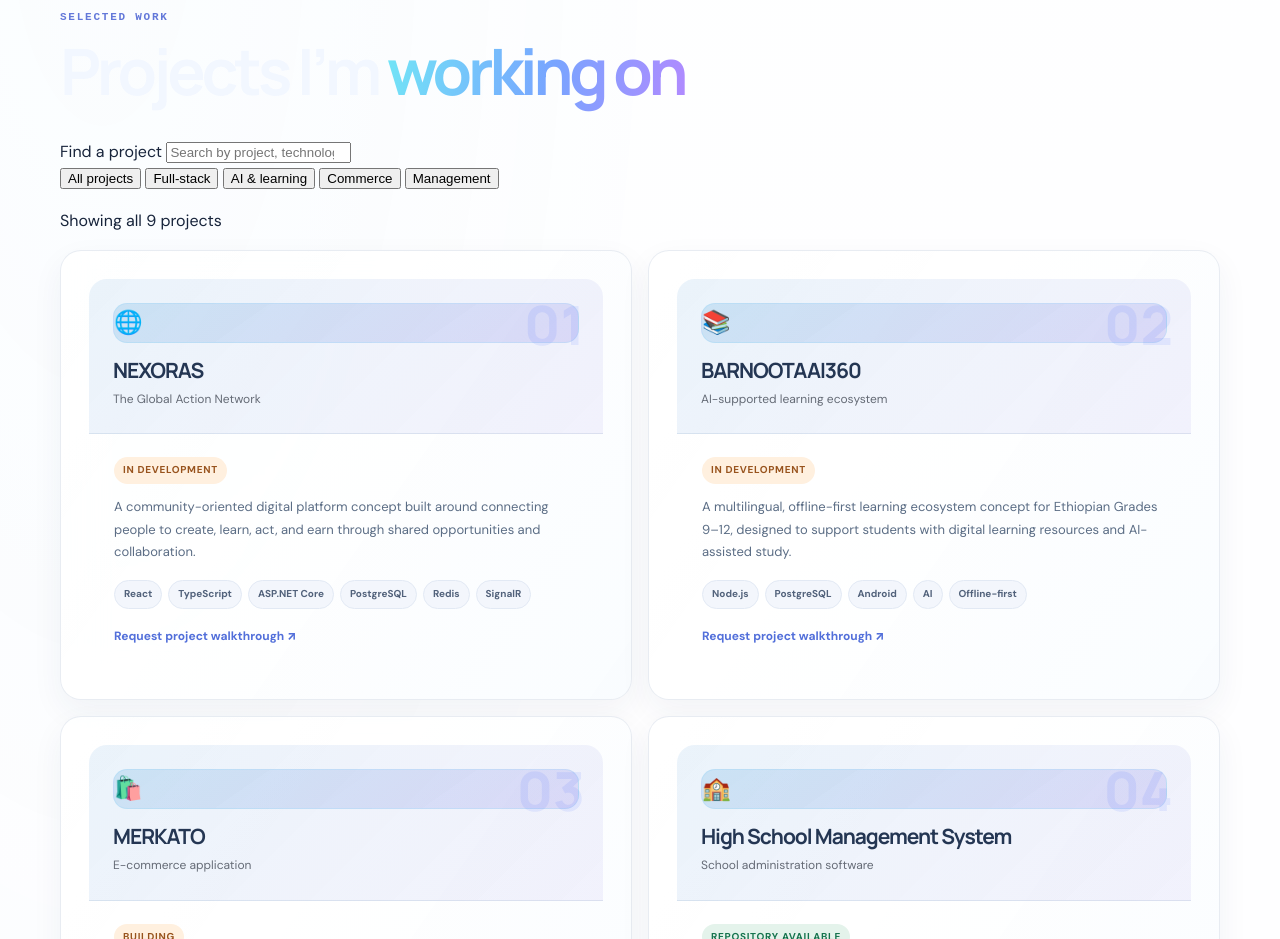
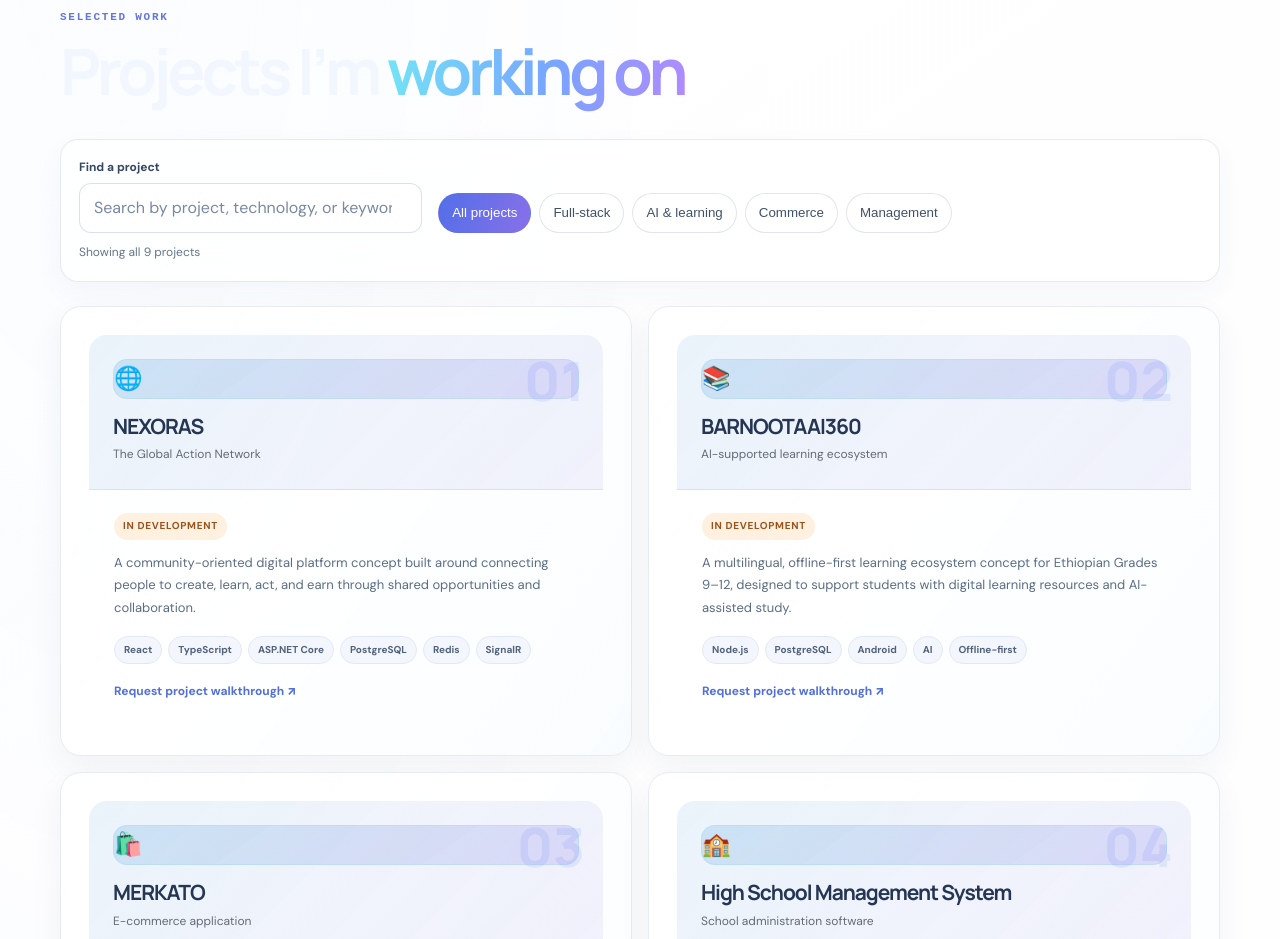
Before and after one commit to bekan25/bekan25.github.io, a plain HTML site: page index.html in a window 1280 px wide. Shown: the part 2600-3539 px from the top of the page. Drawn offline with Linux system fonts and the light colour scheme.

Commit message:
Style project discovery controls in light Aurora theme

```diff
--- a/assets/css/premium.css
+++ b/assets/css/premium.css
@@ -1670,3 +1670,81 @@ img{max-width:100%;height:auto}
     background:rgba(255,255,255,.97)!important;
   }
 }
+
+
+/* Project discovery controls — matching the light Aurora interface. */
+.project-tools{
+  display:grid;
+  grid-template-columns:minmax(180px, .45fr) minmax(260px,1fr);
+  align-items:end;
+  gap:10px 16px;
+  margin:0 0 24px;
+  padding:18px;
+  border:1px solid rgba(94,119,162,.15);
+  border-radius:18px;
+  background:rgba(255,255,255,.7);
+  box-shadow:0 10px 28px rgba(35,58,99,.045);
+  backdrop-filter:blur(14px);
+}
+.project-search-label{
+  grid-column:1/-1;
+  color:#344765;
+  font-size:12px;
+  font-weight:800;
+  margin-bottom:-5px;
+}
+.project-search{
+  width:100%;
+  min-width:0;
+  min-height:46px;
+  padding:11px 14px;
+  border:1px solid rgba(91,116,158,.22);
+  border-radius:12px;
+  background:rgba(255,255,255,.94);
+  color:#203653;
+  font:inherit;
+}
+.project-search::placeholder{color:#7889a1}
+.project-search:focus-visible{
+  outline:3px solid rgba(82,111,232,.35);
+  outline-offset:2px;
+  border-color:#526fe8;
+}
+.project-filters{
+  display:flex;
+  flex-wrap:wrap;
+  align-items:center;
+  gap:8px;
+}
+.project-filter{
+  min-height:40px;
+  padding:8px 13px;
+  border:1px solid rgba(91,116,158,.18);
+  border-radius:999px;
+  background:rgba(255,255,255,.9);
+  color:#40516b;
+  font:600 12px/1.2 inherit;
+  cursor:pointer;
+  transition:background .18s ease,color .18s ease,border-color .18s ease;
+}
+.project-filter:hover,.project-filter.is-active{
+  background:linear-gradient(110deg,#526fe8,#8870e9);
+  border-color:transparent;
+  color:#fff;
+}
+.project-results{
+  grid-column:1/-1;
+  margin:0;
+  color:#66758d;
+  font-size:12px;
+}
+.project[hidden]{display:none!important}
+@media(max-width:760px){
+  .project-tools{grid-template-columns:1fr;padding:15px}
+  .project-search-label,.project-results{grid-column:1}
+  .project-filters{gap:7px}
+  .project-filter{min-height:42px}
+}
+@media(prefers-reduced-motion:reduce){
+  .project-filter{transition:none}
+}
```
